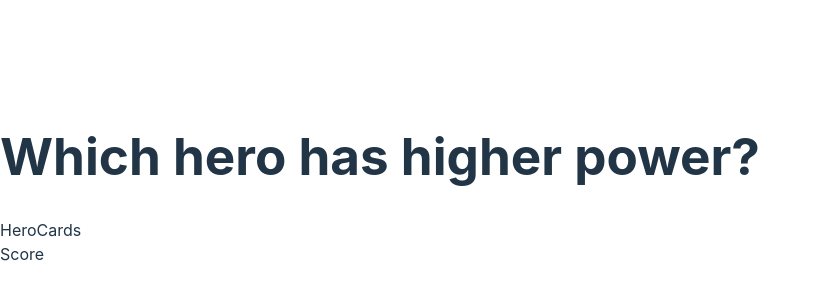
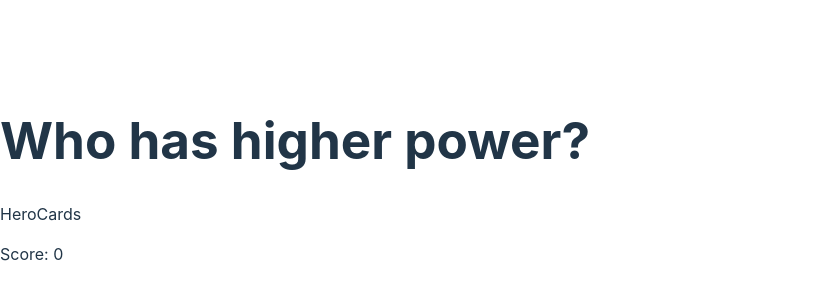
Before and after one commit to SamM71/superheroes, a React (Vite) app: page / in a window 1280 px wide. Shown: the part 220-520 px from the top of the page, without its empty margins (0-820 px from the left). Built offline with nearby package versions, Linux system fonts and the light colour scheme.

Commit message:
add score functionality

```diff
--- a/src/components/Question/index.jsx
+++ b/src/components/Question/index.jsx
@@ -5,7 +5,7 @@ const Question = ({ randomPowerstat }) => {
 
   useEffect(() => {
 
-    const questionText = `Which hero has higher ${randomPowerstat}?`;
+    const questionText = `Who has higher ${randomPowerstat}?`;
     setQuestion(questionText);
   }, [randomPowerstat]);
 
--- a/src/components/Score/index.jsx
+++ b/src/components/Score/index.jsx
@@ -1,9 +1,11 @@
-import React from 'react'
+import React from 'react';
 
-const Score = () => {
+const Score = ({ score }) => {
   return (
-    <div>Score</div>
-  )
-}
+    <div>
+      <p>Score: {score}</p>
+    </div>
+  );
+};
 
-export default Score
+export default Score;
--- a/src/pages/Home/index.jsx
+++ b/src/pages/Home/index.jsx
@@ -1,25 +1,28 @@
-import React, { useEffect, useState } from 'react'
-import { HeroCards, Question, Score } from '../../components'
+import React, { useEffect, useState } from 'react';
+import { HeroCards, Question, Score } from '../../components';
 
 const Home = () => {
-
   const powerstatsArray = ["intelligence", "strength", "speed", "durability", "power", "combat"];
   const [randomPowerstat, setRandomPowerstat] = useState('');
+  const [score, setScore] = useState(0);
 
-    useEffect(() => {
-      const randomPowerstat = powerstatsArray[Math.floor(Math.random() * powerstatsArray.length)];
-      setRandomPowerstat(randomPowerstat);
-    }, []);
+  useEffect(() => {
+    const randomPowerstat = powerstatsArray[Math.floor(Math.random() * powerstatsArray.length)];
+    setRandomPowerstat(randomPowerstat);
+  }, []);
 
 
+  const increaseScore = () => {
+    setScore(score + 1);
+  };
 
   return (
     <>
-      <Question randomPowerstat={randomPowerstat} />
+      <Question randomPowerstat={randomPowerstat} increaseScore={increaseScore} />
       <HeroCards />
-      <Score />
+      <Score score={score} />
     </>
-  )
+  );
 }
 
-export default Home
+export default Home;
```
